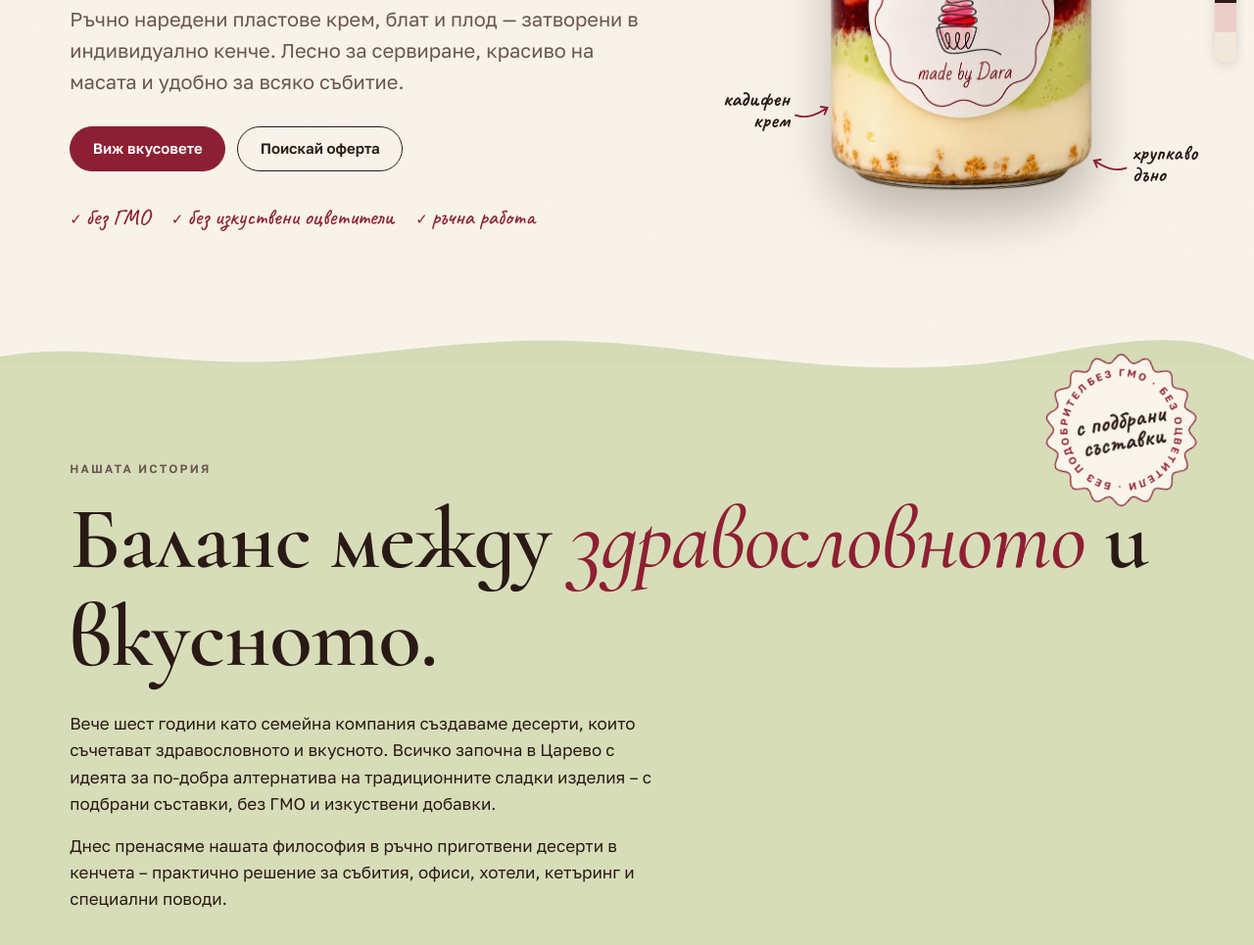
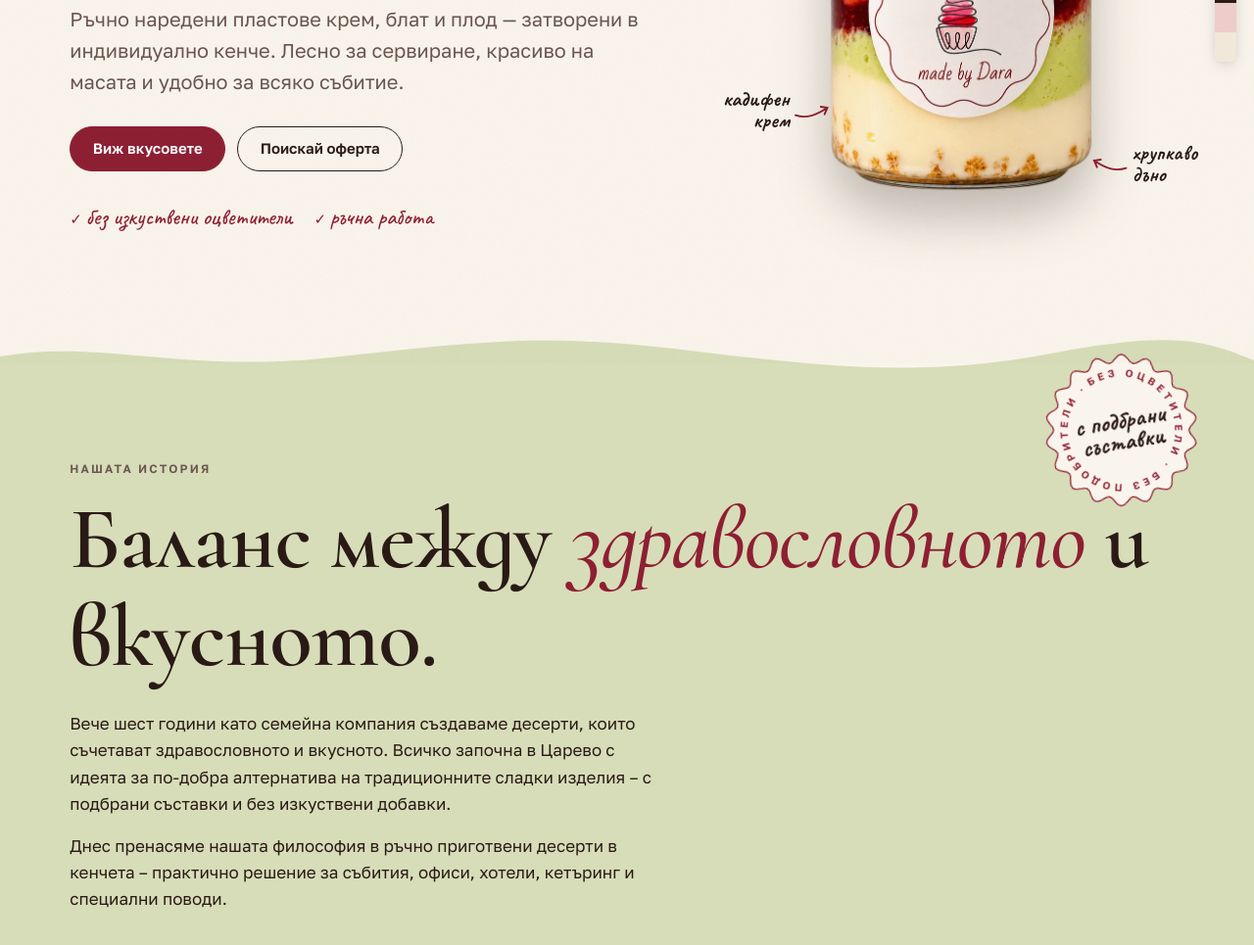
Before and after one commit to tashogeorgiev/dara-cakes, a plain HTML site: page index.html in a window 1280 px wide. Shown: the part 429-1394 px from the top of the page at 98% size. Drawn offline with Linux system fonts and the light colour scheme.

Commit message:
Без 'ГМО' навсякъде; 'с подбрани съставки и без изкуствени добавки'
Co-Authored-By: Claude Opus 5.5 <noreply@anthropic.com>

```diff
--- a/index.html
+++ b/index.html
@@ -232,7 +232,7 @@ footer small{display:block;width:100%;color:#9c8577;font-size:13px}
           <a class="btn solid" href="#vkusove">Виж вкусовете</a>
           <a class="btn" href="#zapitvane">Поискай оферта</a>
         </div>
-        <p class="facts"><span>без ГМО</span><span>без изкуствени оцветители</span><span>ръчна работа</span></p>
+        <p class="facts"><span>без изкуствени оцветители</span><span>ръчна работа</span></p>
       </div>
 
       <figure class="shot">
@@ -250,12 +250,12 @@ footer small{display:block;width:100%;color:#9c8577;font-size:13px}
 
 <!-- ============ ПЛАСТ 2: МАТЧА ============ -->
 <section id="istoriya" class="story" style="position:relative">
-  <div class="sticker" aria-hidden="true"><svg viewBox="0 0 200 200"><path id="scallop" fill="#FAF5EC" stroke="#8E1F33" stroke-width="1.5"/><g class="spin"><defs><path id="ring" d="M100 100m-66 0a66 66 0 1 1 132 0a66 66 0 1 1-132 0"/></defs><text font-family="Golos Text,sans-serif" font-size="12.5" font-weight="600" letter-spacing="2.6" fill="#8E1F33"><textPath href="#ring">БЕЗ ГМО · БЕЗ ОЦВЕТИТЕЛИ · БЕЗ ПОДОБРИТЕЛИ ·</textPath></text></g><text x="100" y="98" text-anchor="middle" font-family="Caveat,cursive" font-size="30" font-weight="700" fill="#2A1A16">с подбрани</text><text x="100" y="124" text-anchor="middle" font-family="Caveat,cursive" font-size="30" font-weight="700" fill="#2A1A16">съставки</text></svg></div>
+  <div class="sticker" aria-hidden="true"><svg viewBox="0 0 200 200"><path id="scallop" fill="#FAF5EC" stroke="#8E1F33" stroke-width="1.5"/><g class="spin"><defs><path id="ring" d="M100 100m-66 0a66 66 0 1 1 132 0a66 66 0 1 1-132 0"/></defs><text font-family="Golos Text,sans-serif" font-size="12.5" font-weight="600" letter-spacing="2.6" fill="#8E1F33"><textPath href="#ring" textLength="408" lengthAdjust="spacing">БЕЗ ОЦВЕТИТЕЛИ · БЕЗ ПОДОБРИТЕЛИ ·</textPath></text></g><text x="100" y="98" text-anchor="middle" font-family="Caveat,cursive" font-size="30" font-weight="700" fill="#2A1A16">с подбрани</text><text x="100" y="124" text-anchor="middle" font-family="Caveat,cursive" font-size="30" font-weight="700" fill="#2A1A16">съставки</text></svg></div>
   <div class="wrap">
     <div>
       <p class="eyebrow">Нашата история</p>
       <h2>Баланс между <em>здравословното</em> и вкусното.</h2>
-      <p>Вече шест години като семейна компания създаваме десерти, които съчетават здравословното и вкусното. Всичко започна в Царево с идеята за по-добра алтернатива на традиционните сладки изделия – с подбрани съставки, без ГМО и изкуствени добавки.</p>
+      <p>Вече шест години като семейна компания създаваме десерти, които съчетават здравословното и вкусното. Всичко започна в Царево с идеята за по-добра алтернатива на традиционните сладки изделия – с подбрани съставки и без изкуствени добавки.</p>
       <p>Днес пренасяме нашата философия в ръчно приготвени десерти в кенчета – практично решение за събития, офиси, хотели, кетъринг и специални поводи.</p>
     </div>
   </div>
```
